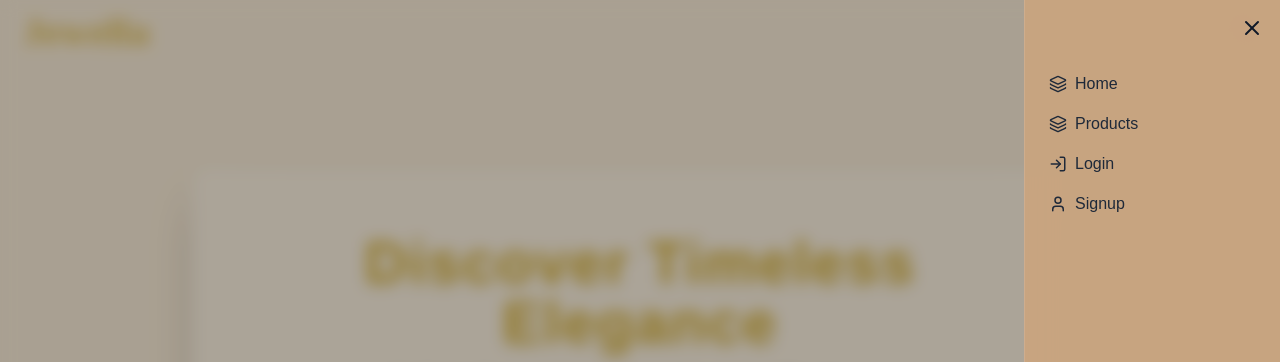
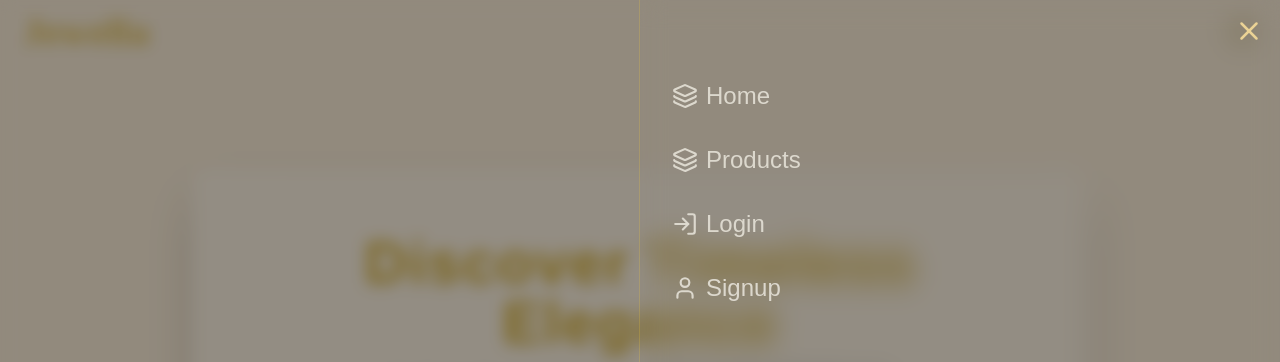
Before and after one commit to Jadhav-Nandini/Ecomm-Mern, a Next.js app in the folder frontend/: page / in a window 1280 px wide. Both pictures are taken after a click on the button 1242 px from the left and 32 px from the top of the page. Shown: the top 362 px of the page. Built offline with nearby package versions, Linux system fonts and the light colour scheme; no server answers.

Commit message:
modify sidebar

```diff
--- a/frontend/src/app/components/Hero.tsx
+++ b/frontend/src/app/components/Hero.tsx
@@ -11,7 +11,7 @@ export default function Hero() {
       animate={{ opacity: 1, y: 0 }}
       transition={{ duration: 1 }}
     >
-      <h1 className="text-4xl sm:text-5xl md:text-6xl font-bold text-[#d4af37] drop-shadow mb-4 tracking-wide">
+      <h1 className="text-4xl sm:text-5xl md:text-6xl font-bold text-[#d4af37] drop-shadow mb-4 tracking-wide ">
         Discover Timeless Elegance
       </h1>
       <p className="text-gray-700 text-lg sm:text-xl max-w-xl mx-auto">
--- a/frontend/src/app/components/Navbar.tsx
+++ b/frontend/src/app/components/Sidebar.tsx
@@ -15,7 +15,7 @@ import {
 } from "lucide-react";
 import { motion, AnimatePresence } from "framer-motion";
 
-export default function Navbar() {
+export default function Sidebar() {
   const auth = useContext(AuthContext);
   const [isOpen, setIsOpen] = useState(false);
 
@@ -33,7 +33,7 @@ export default function Navbar() {
       <div className="h-5 top-0 left-0 w-full flex justify-between items-center px-6 py-8 z-50 bg-[#f3e6d1] border-white/10">
         <h2 className="text-4xl font-bold text-[#d4af37] tracking-wider font-heading">Jewella</h2>
         <button
-          className="text-gray-900 dark:text-white hover:scale-110 transition"
+          className="text-[#968327] hover:scale-110 transition"
           onClick={() => setIsOpen(true)}
         >
           <Menu size={28} />
@@ -44,7 +44,7 @@ export default function Navbar() {
       <AnimatePresence>
         {isOpen && (
           <motion.div
-            className="fixed inset-0 bg-black/30 backdrop-blur-sm z-40"
+            className="fixed inset-0 bg-black/40 backdrop-blur-sm z-40"
             onClick={() => setIsOpen(false)}
             initial={{ opacity: 0 }}
             animate={{ opacity: 1 }}
@@ -61,29 +61,29 @@ export default function Navbar() {
             animate={{ x: 0 }}
             exit={{ x: "100%" }}
             transition={{ duration: 0.4 }}
-            className="fixed top-0 right-0 h-full w-64 bg-[#c9a57ff1] backdrop-blur-xl border-l border-white/10 p-6 z-50"
+            className="fixed top-0 right-0 h-full w-[50%]   bg-transparent backdrop-blur-md ring-1 ring-amber-300/20  p-6 z-50"
           >
             <button
-              className="absolute top-4 right-4 text-gray-900 hover:scale-110 transition"
+              className="absolute top-4 right-4 text-[#ead295] hover:scale-110 transition"
               onClick={() => setIsOpen(false)}
             >
-              <X size={24} />
+              <X size={30} />
             </button>
 
-            <nav className="flex flex-col gap-4 text-gray-800 font-medium mt-12">
+            <nav className="flex flex-col  gap-4 text-[#dfdbd0f6] font-regular mt-12 cursor-pointer  text-2xl">
               <Link
                 href="/"
-                className="flex items-center gap-2 hover:text-[#d4af37]"
+                className="flex items-center gap-2 hover:text-[#554b2b] hover:border-b hover:border-[#5b4e29] p-2 rounded-2xl transform transition"
                 onClick={() => setIsOpen(false)}
               >
-                <Layers size={18} /> Home
+                <Layers size={26} /> Home
               </Link>
               <Link
                 href="/products"
-                className="flex items-center gap-2 hover:text-[#d4af37]"
+                className="flex items-center gap-2 hover:text-[#554b2b] hover:border-b hover:border[#5b4e29] p-2 rounded-2xl transform transition"
                 onClick={() => setIsOpen(false)}
               >
-                <Layers size={18} /> Products
+                <Layers size={26} /> Products
               </Link>
 
               {auth?.user?.isAdmin && (
@@ -112,17 +112,17 @@ export default function Navbar() {
                 <>
                   <Link
                     href="/login"
-                    className="flex items-center gap-2 hover:text-[#d4af37]"
+                    className="flex items-center gap-2 hover:text-[#554b2b] hover:border-b hover:border[#5b4e29] p-2 rounded-2xl transform transition"
                     onClick={() => setIsOpen(false)}
                   >
-                    <LogIn size={18} /> Login
+                    <LogIn size={26} /> Login
                   </Link>
                   <Link
                     href="/register"
-                    className="flex items-center gap-2 hover:text-[#d4af37]"
+                    className="flex items-center gap-2 hover:text-[#554b2b] hover:border-b hover:border[#5b4e29] p-2 rounded-2xl transform transition"
                     onClick={() => setIsOpen(false)}
                   >
-                    <User size={18} /> Signup
+                    <User size={26} /> Signup
                   </Link>
                 </>
               )}
--- a/frontend/src/app/layout.tsx
+++ b/frontend/src/app/layout.tsx
@@ -2,7 +2,7 @@
 
 import './globals.css';
 import { AuthProvider } from './context/AuthContext';
-import Sidebar from './components/Navbar';
+import Sidebar from './components/Sidebar';
 
 export default function RootLayout({ children }: { children: React.ReactNode }) {
   return (
--- a/frontend/src/app/page.tsx
+++ b/frontend/src/app/page.tsx
@@ -44,7 +44,7 @@ export default function HomePage() {
       animate={{ opacity: 1 }}
       transition={{ duration: 0.8 }}
     >
-      <Hero />
+      <Hero/>
 
       <section className="mt-10">
         <motion.h2
```
Also changed, not shown: frontend/src/app/components/ProductCard.tsx (+0 -50 lines).
